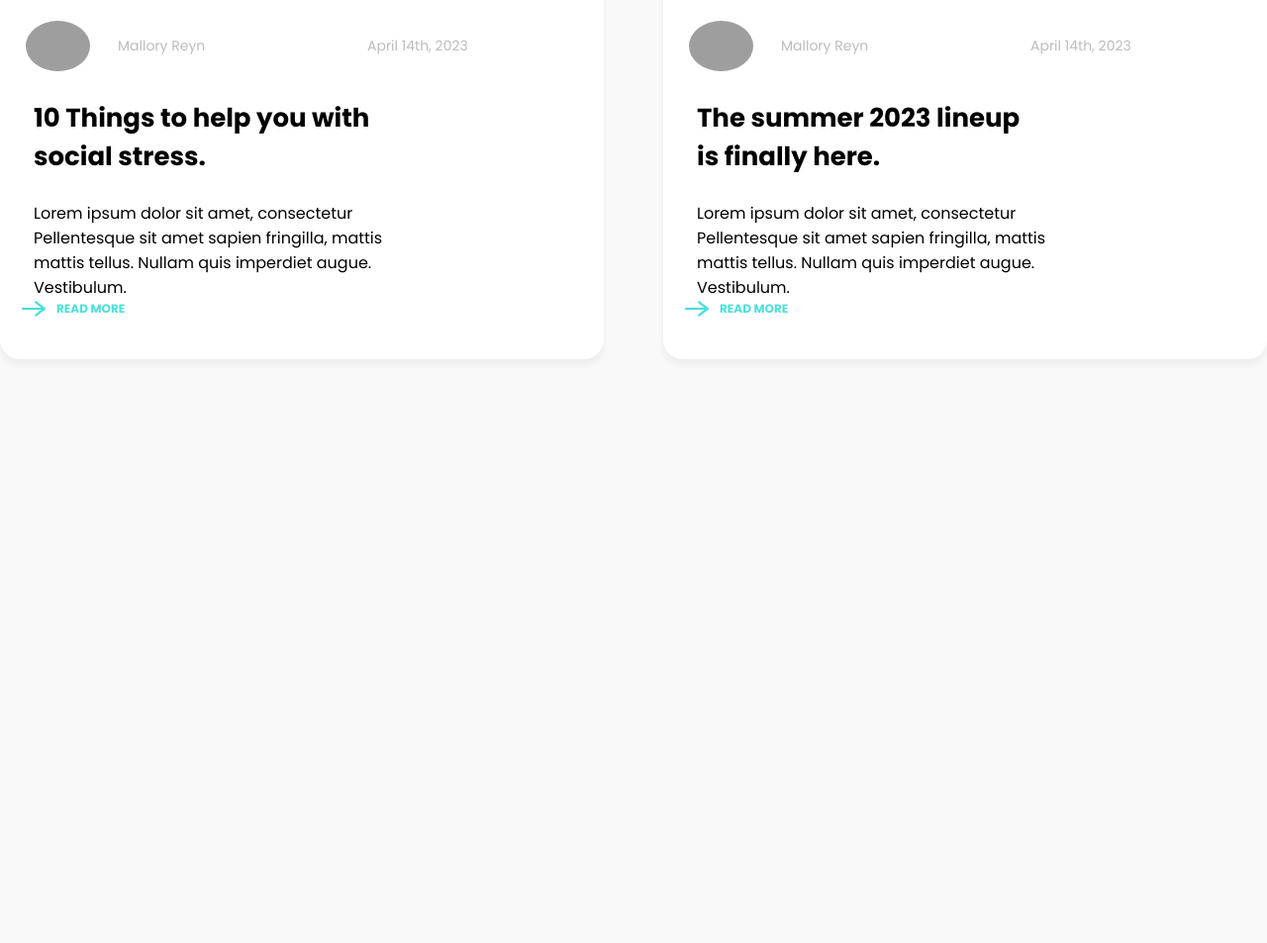
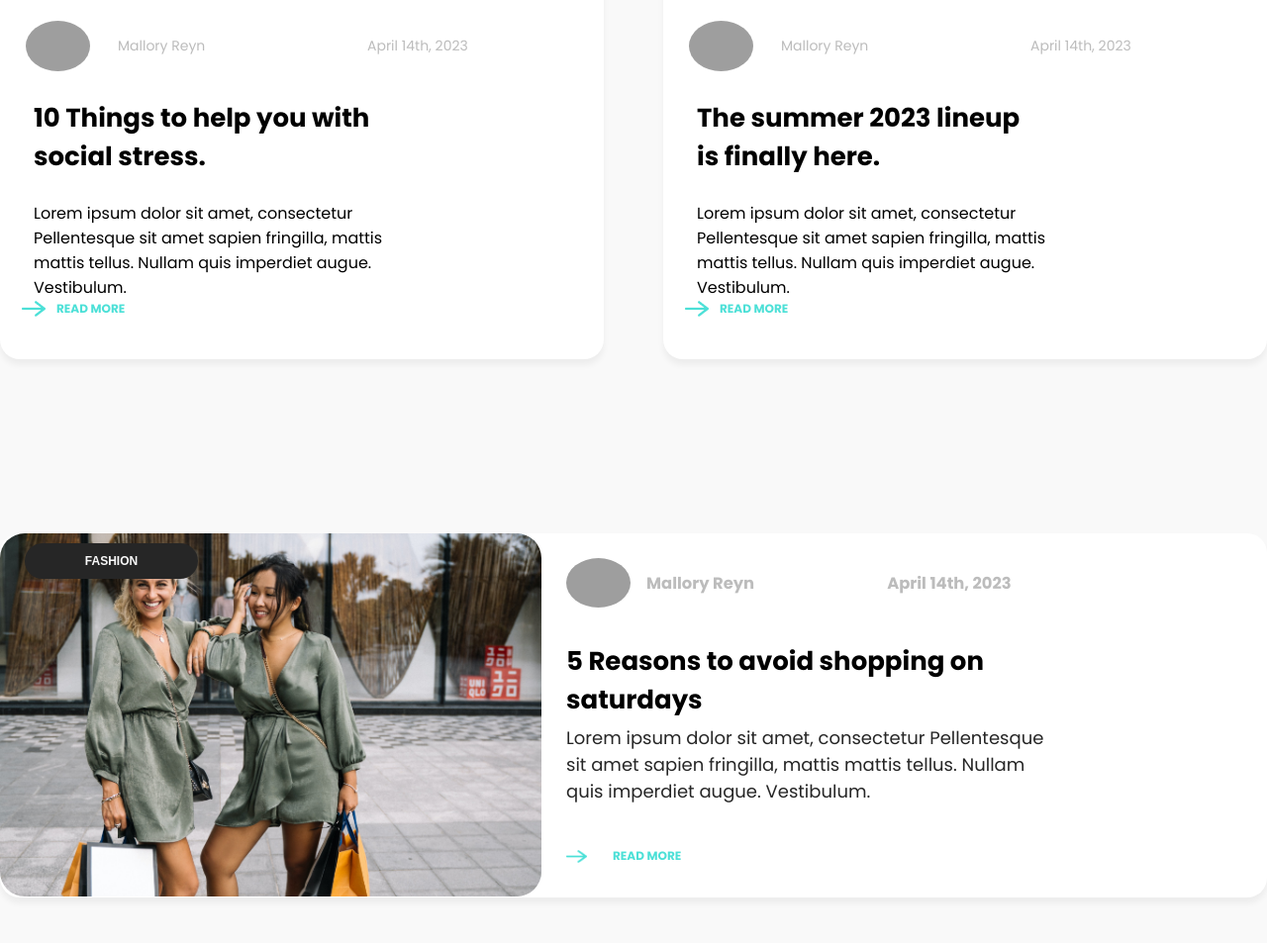
Before and after one commit to SalomeSivsivadze12345678/Lux-Ventus1, a PHP site: page / in a window 1280 px wide. Shown: the part 2423-3376 px from the top of the page at 99% size. Before the commit the page ends 2743 px from the top, so only its background shows below. Run offline with PHP 8.4, Linux system fonts and the light colour scheme; grey boxes are pictures that could not be loaded.

Commit message:
Add cards-final

```diff
--- a/index.html
+++ b/index.html
@@ -185,6 +185,93 @@
         </div>
       </section>
 
+        <!-- cards section -->
+      <section>
+        <div class="main-cards">
+          <div class="card">
+            <div class="cards-img">
+              <div class="img img1"></div>
+              <button>FASHION</button>
+            </div>
+            <div class="text-card-box">
+              <div class="profile-date">
+                <img src="./assets/mallary reyn.jpg" alt="" />
+                <div class="date">
+                  <h3>Mallory Reyn</h3>
+                  <h3>April 14th, 2023</h3>
+                </div>
+              </div>
+              <div class="text-boxs">
+                <h2>5 Reasons to avoid shopping on saturdays</h2>
+                <p>
+                  Lorem ipsum dolor sit amet, consectetur Pellentesque sit amet
+                  sapien fringilla, mattis mattis tellus. Nullam quis imperdiet
+                  augue. Vestibulum.
+                </p>
+              </div>
+              <div class="link-more">
+                <img src="./assets/arrow-icon.png" alt="" />
+                <a href="#">READ MORE</a>
+              </div>
+            </div>
+          </div>
+          <div class="card">
+            <div class="cards-img">
+              <div class="img img2"></div>
+              <button>ENSEMBLES</button>
+            </div>
+            <div class="text-card-box">
+              <div class="profile-date">
+                <img src="./assets/mallary reyn.jpg" alt="" />
+                <div class="date">
+                  <h3>Mallory Reyn</h3>
+                  <h3>April 14th, 2023</h3>
+                </div>
+              </div>
+              <div class="text-boxs">
+                <h2>10 Brands that remained faithful to your classy look.</h2>
+                <p>
+                  Lorem ipsum dolor sit amet, consectetur Pellentesque sit amet
+                  sapien fringilla, mattis mattis tellus. Nullam quis imperdiet
+                  augue. Vestibulum.
+                </p>
+              </div>
+              <div class="link-more">
+                <img src="./assets/arrow-icon.png" alt="" />
+                <a href="#">READ MORE</a>
+              </div>
+            </div>
+          </div>
+          <div class="card">
+            <div class="cards-img">
+              <div class="img img3"></div>
+              <button>MENTAL HEALTH</button>
+            </div>
+            <div class="text-card-box">
+              <div class="profile-date">
+                <img src="./assets/mallary reyn.jpg" alt="" />
+                <div class="date">
+                  <h3>Mallory Reyn</h3>
+                  <h3>April 14th, 2023</h3>
+                </div>
+              </div>
+              <div class="text-boxs">
+                <h2>Mental health tips to cope with stress.</h2>
+                <p>
+                  Lorem ipsum dolor sit amet, consectetur Pellentesque sit amet
+                  sapien fringilla, mattis mattis tellus. Nullam quis imperdiet
+                  augue. Vestibulum.
+                </p>
+              </div>
+              <div class="link-more">
+                <img src="./assets/arrow-icon.png" alt="" />
+                <a href="#">READ MORE</a>
+              </div>
+            </div>
+          </div>
+        </div>
+      </section>
+
 
 
   </body>
--- a/style.css
+++ b/style.css
@@ -468,3 +468,152 @@ hr {
 .Trending-card {
   margin-bottom: 88px;
 }
+
+/* main cards */
+
+.main-cards {
+  margin-top: 88px;
+  display: flex;
+  flex-direction: column;
+  gap: 48px;
+}
+
+.card {
+  height: 368px;
+  display: flex;
+  border-radius: 20px;
+  background-color: white;
+  box-shadow: 0px 6px 6px 0px #0000000d;
+  transition: 0.3s ease;
+}
+.card:hover {
+  cursor: pointer;
+  transform: scale(1.1);
+}
+
+/* images control  */
+
+.cards-img {
+  width: 547px;
+  height: 367px;
+  position: relative;
+}
+
+.cards-img .img {
+  width: 100%;
+  height: 100%;
+  background-repeat: no-repeat;
+  background-position: center;
+  object-fit: cover;
+  background-size: cover;
+  border-radius: 25px;
+}
+
+/* cards images */
+
+.cards-img .img1 {
+  background-image: url(./assets/fashion-bkg1.jpg);
+}
+.cards-img .img2 {
+  background-image: url(./assets/ENSEMBLES-bkg.jpg);
+}
+.cards-img .img3 {
+  background-image: url(./assets/MENTAL\ HEALTH-bgk.jpg);
+}
+
+/* button in image */
+
+.cards-img button {
+  width: 175px;
+  height: 36px;
+  border-radius: 40px;
+  font-size: 12px;
+  font-weight: 700;
+  position: absolute;
+  top: 10px;
+  left: 25px;
+  transition: 0.3s ease, color 0.3s ease;
+  background-color: #262626;
+  color: #f9f9f9;
+  border: none;
+}
+
+.cards-img button:hover {
+  cursor: pointer;
+  background-color: #f9f9f9;
+  color: #262626;
+}
+
+/* left card text box */
+
+.text-card-box {
+  display: flex;
+  flex-direction: column;
+  padding: 25px;
+  gap: 35px;
+}
+
+/* proffile and date */
+
+.profile-date {
+  display: flex;
+  gap: 16px;
+}
+
+.profile-date img {
+  width: 65px;
+  height: 50px;
+  border-radius: 100%;
+  background-position: center;
+  object-fit: cover;
+}
+
+.profile-date .date {
+  display: flex;
+  align-self: center;
+  gap: 134px;
+  font-size: 14px;
+  font-family: 400;
+  color: #bcbcbc;
+}
+
+/* lorem text box  */
+
+.text-boxs {
+  width: 500px;
+}
+.text-boxs h2 {
+  font-family: 700;
+  font-size: 26px;
+}
+.text-boxs p {
+  font-size: 18px;
+  color: #262626;
+  font-weight: 400;
+  padding-top: 5px;
+}
+
+/* arrow link */
+.link-more {
+  display: flex;
+  align-items: center;
+  gap: 10px;
+}
+.link-more img {
+  width: 21px;
+  height: 13px;
+}
+
+.link-more a {
+  color: #4ce0d7;
+  cursor: pointer;
+  font-size: 12px;
+  font-weight: 700;
+  padding: 8px 16px;
+  border-radius: 25px;
+}
+
+.link-more a:hover {
+  color: #f9f9f9;
+  background-color: #4ce0d7;
+}
```
